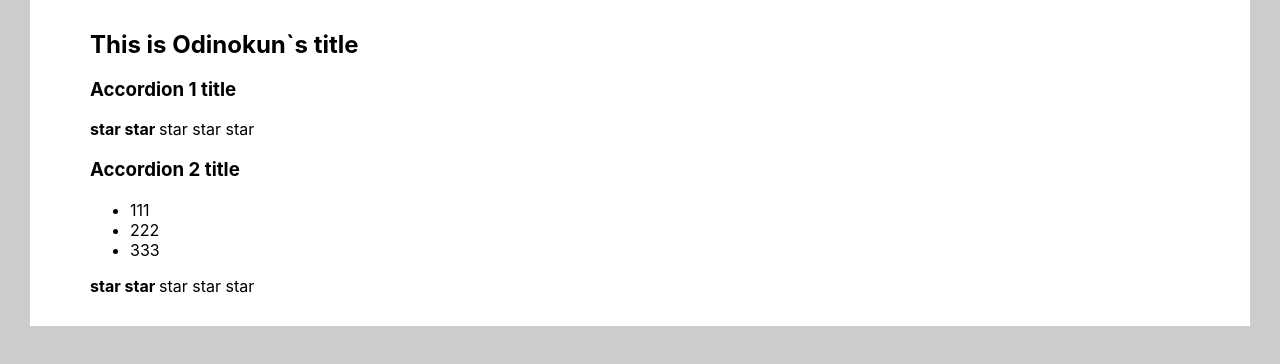
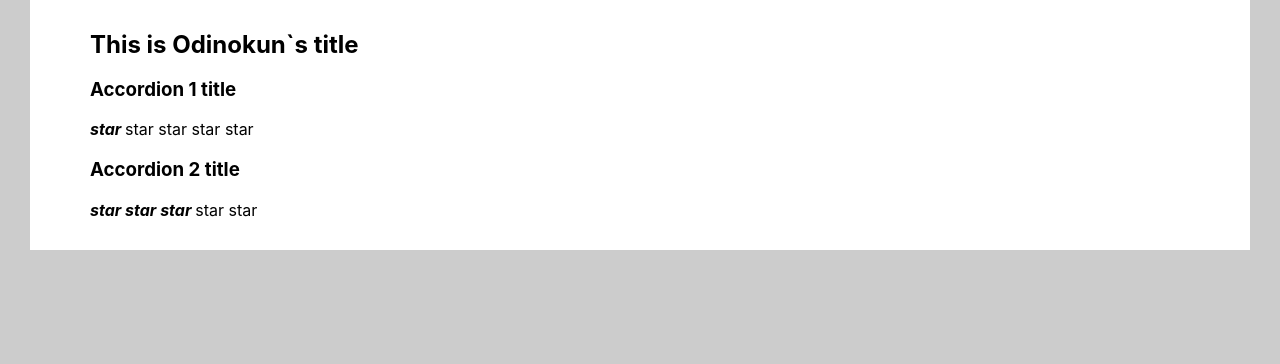
Before and after one commit to Odinokun/react-in-great-detail, a React (Create React App) app: page / in a window 1280 px wide. Shown: the top 364 px of the page. Built offline with nearby package versions, Linux system fonts and the light colour scheme.

Commit message:
dided lesson 5

```diff
--- a/src/App.tsx
+++ b/src/App.tsx
@@ -9,7 +9,7 @@ function App() {
             <PageTitle title={'This is Odinokun`s title'}/>
             <Accordion
                 titleValue={'Accordion 1 title'}
-                collapsed={false}
+                collapsed={true}
             />
             <Rating value={1}/>
             <Accordion
--- a/src/components/Accordion/Accordion.tsx
+++ b/src/components/Accordion/Accordion.tsx
@@ -6,16 +6,12 @@ type AccordionPropsType = {
 }
 
 export function Accordion(props: AccordionPropsType) {
-    if (props.collapsed) {
-        return (
-            <>
-                <AccordionTitle title={props.titleValue}/>
-                <AccordionBody/>
-            </>
-        )
-    } else {
-        return <AccordionTitle title={props.titleValue}/>
-    }
+    return (
+        <>
+            <AccordionTitle title={props.titleValue}/>
+            {!props.collapsed && <AccordionBody/>}
+        </>
+    )
 }
 
 type AccordionTitlePropsType = {
--- a/src/components/Rating/Rating.tsx
+++ b/src/components/Rating/Rating.tsx
@@ -7,11 +7,11 @@ type RatingPropsType = {
 export function Rating(props: RatingPropsType) {
     return (
         <div>
-            <Star selected={true}/>
-            <Star selected={true}/>
-            <Star selected={false}/>
-            <Star selected={false}/>
-            <Star selected={false}/>
+            <Star selected={props.value >= 1}/>
+            <Star selected={props.value >= 2}/>
+            <Star selected={props.value >= 3}/>
+            <Star selected={props.value >= 4}/>
+            <Star selected={props.value >= 5}/>
         </div>
     )
 }
@@ -22,7 +22,7 @@ type StarPropsType = {
 
 function Star(props: StarPropsType) {
     if (props.selected) {
-        return <span><b>star </b></span>
+        return <span><b><i>star </i></b></span>
     } else {
         return <span>star </span>
     }
```
